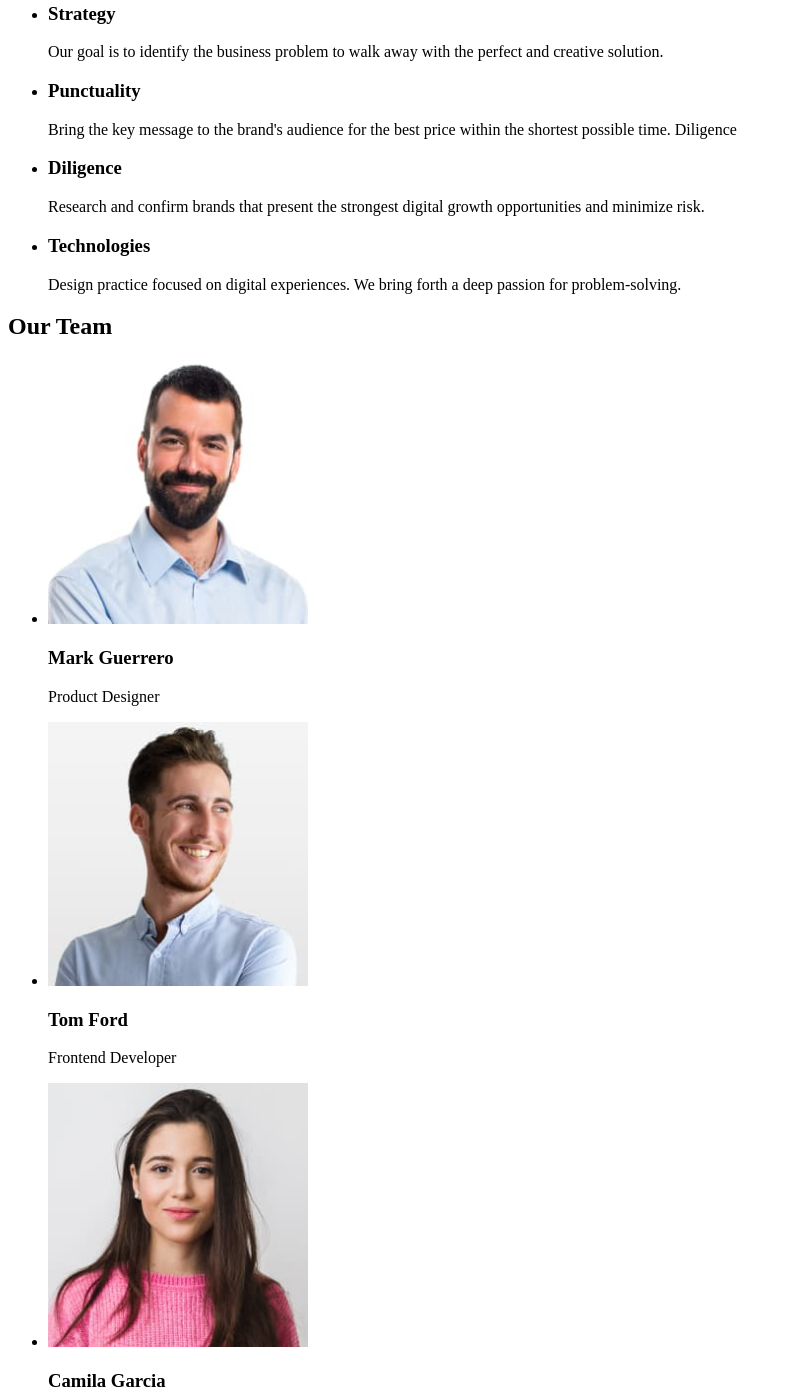
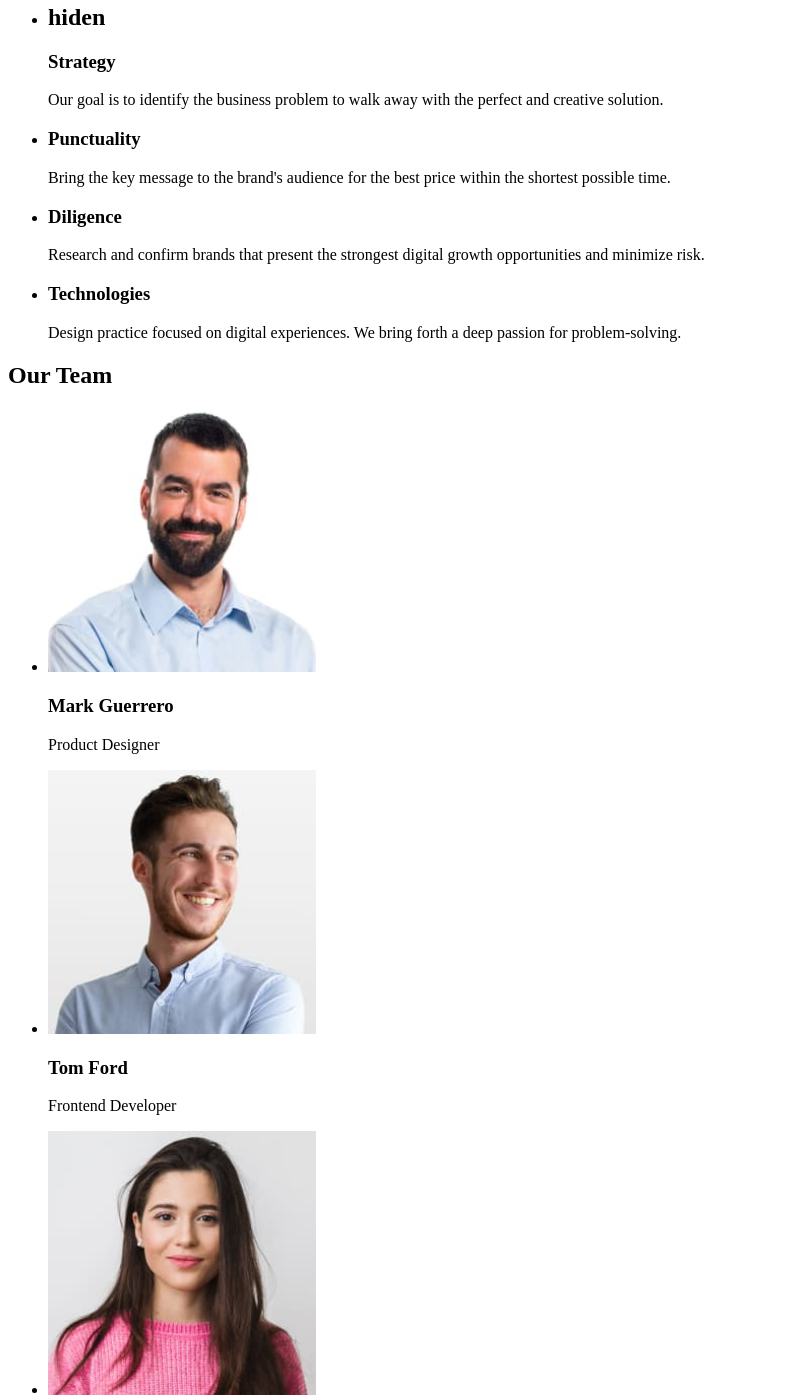
Before and after one commit to Solovey260885/goit-markup-hw-01, a plain HTML site: page index.html in a window 1280 px wide. Shown: the part 252-1650 px from the top of the page, without its empty margins (0-791 px from the left). Drawn offline with Linux system fonts and the light colour scheme.

Commit message:
Соrrected HW

```diff
--- a/index.html
+++ b/index.html
@@ -8,7 +8,7 @@
   <body>
     <header>
       <nav>
-        <a href="">WEBSTUDIO</a>
+        <a href="./index.html">WebStudio</a>
         <ul>
           <li><a href="">Studio</a></li>
           <li><a href="">Portfolio</a></li>
@@ -18,7 +18,7 @@
       <address>
         <ul>
           <li><a href="mailto:info@devstudio.com">info@devstudio.com</a></li>
-          <li><a href="call:+110001111111">+11 (000) 111-11-11</a></li>
+          <li><a href="tel:+110001111111">+11 (000) 111-11-11</a></li>
         </ul>
       </address>
     </header>
@@ -30,6 +30,7 @@
       <section>
         <ul>
           <li>
+            <h2>hiden</h2>
             <h3>Strategy</h3>
             <p>
               Our goal is to identify the business problem to walk away with the
@@ -40,7 +41,7 @@
             <h3>Punctuality</h3>
             <p>
               Bring the key message to the brand's audience for the best price
-              within the shortest possible time. Diligence
+              within the shortest possible time.
             </p>
           </li>
           <li>
@@ -63,42 +64,22 @@
         <h2>Our Team</h2>
         <ul>
           <li>
-            <img
-              src="./images/img_1.jpg"
-              alt="Mark Guerrero"
-              height="264"
-              width="260"
-            />
+            <img src="./images/img_1.jpg" alt="Mark Guerrero" height="264" />
             <h3>Mark Guerrero</h3>
             <p>Product Designer</p>
           </li>
           <li>
-            <img
-              src="./images/img_2.jpg"
-              alt="Tom Ford"
-              height="264"
-              width="260"
-            />
+            <img src="./images/img_2.jpg" alt="Tom Ford" height="264" />
             <h3>Tom Ford</h3>
             <p>Frontend Developer</p>
           </li>
           <li>
-            <img
-              src="./images/img_3.jpg"
-              alt="Camila Garcia"
-              height="264"
-              width="260"
-            />
+            <img src="./images/img_3.jpg" alt="Camila Garcia" height="264" />
             <h3>Camila Garcia</h3>
             <p>Marketing</p>
           </li>
           <li>
-            <img
-              src="./images/img_4.jpg"
-              alt="Daniel Wilson"
-              height="264"
-              width="260"
-            />
+            <img src="./images/img_4.jpg" alt="Daniel Wilson" height="264" />
             <h3>Daniel Wilson</h3>
             <p>UI Designer</p>
           </li>
@@ -106,7 +87,7 @@
       </section>
     </main>
     <footer>
-      <a href="">WEBSTUDIO</a>
+      <a href="./index.html">WebStudio</a>
       <p>
         Increase the flow of customers and sales for your business with digital
         marketing & growth solutions.
```
